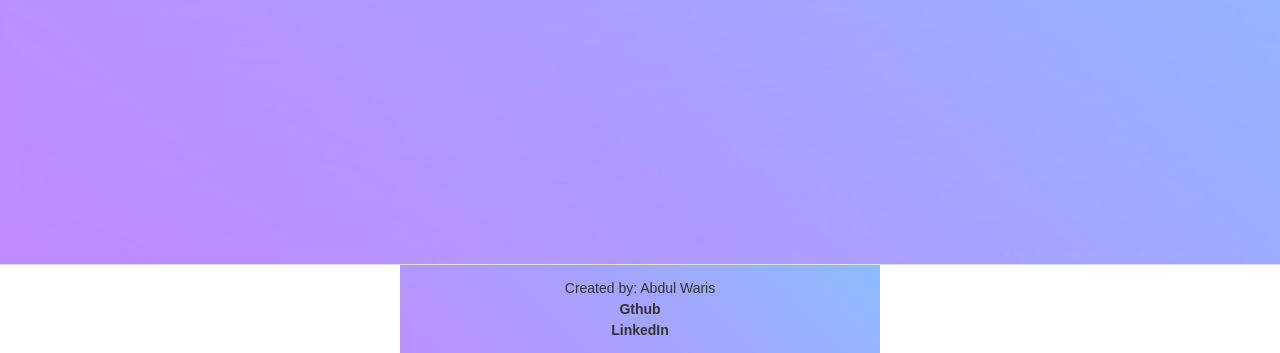
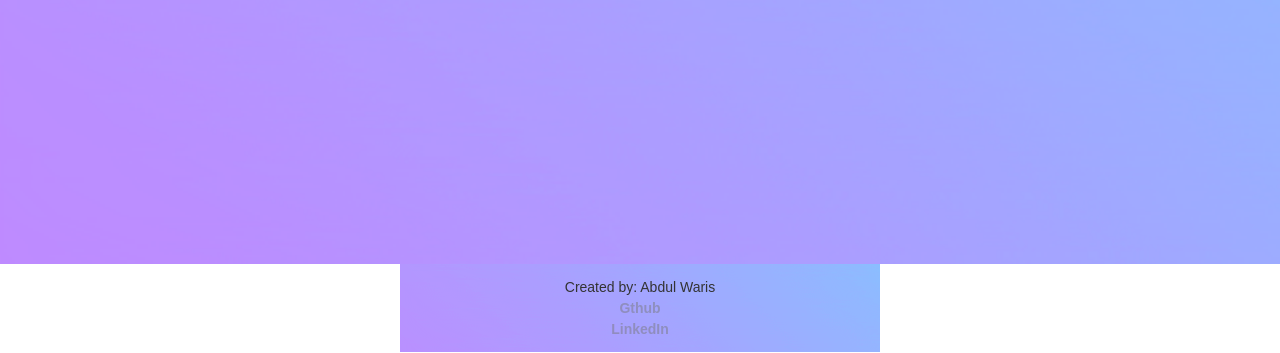
Before and after one commit to Waris-95/Digital-clock, a plain HTML site: page index.html in a window 1280 px wide. Shown: the part 536-889 px from the top of the page. Drawn offline with Linux system fonts and the light colour scheme.

Commit message:
Footers added

```diff
--- a/style.css
+++ b/style.css
@@ -239,7 +239,7 @@ body.dark-theme .clock {
     padding: 10px;
     text-align: center;
     font-family: Arial, sans-serif;
-    border-top: 1px solid #dddddd;
+    /* border-top: 1px solid #dddddd; */
     position: relative; /* Ensure the filter affects only the content below the footer */
     z-index: 2; /* Higher than the content beneath */
 }
@@ -251,7 +251,7 @@ body.dark-theme .clock {
 }
 
 .footer a {
-    color: #333;
+    color: #75757579;
     text-decoration: none;
     transition: color 0.5s;
     font-weight: bold;
```
